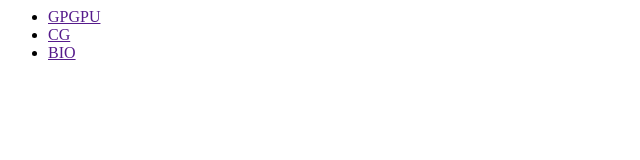
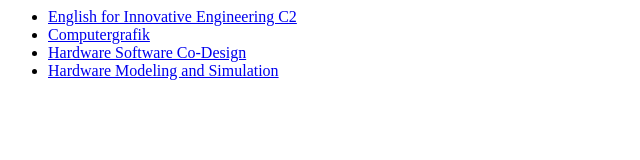
Before and after one commit to Nampuk/nampuk.github.io, a plain HTML site: page index.html in a window 1280 px wide. Shown: the whole page, without its empty margins (0-640 px from the left). Drawn offline with Linux system fonts and the light colour scheme.

Commit message:
neue linkliste

```diff
--- a/index.html
+++ b/index.html
@@ -3,9 +3,10 @@
 <title>Linkliste</title>
 
 <ul>
-    <li> <a href="">GPGPU</a></li>
-    <li> <a href="">CG</a></li>
-    <li> <a href="">BIO</a></li>
+    <li> <a href="https://ilias.studium.kit.edu/ilias.php?baseClass=ilrepositorygui&ref_id=2204494">English for Innovative Engineering C2</a></li>
+    <li> <a href="https://ilias.studium.kit.edu/ilias.php?baseClass=ilrepositorygui&ref_id=2792094">Computergrafik</a></li>
+    <li> <a href="https://ilias.studium.kit.edu/ilias.php?baseClass=ilrepositorygui&ref_id=2758195">Hardware Software Co-Design</a></li>
+    <li> <a href="https://ilias.studium.kit.edu/ilias.php?baseClass=ilrepositorygui&ref_id=2758192">Hardware Modeling and Simulation</a></li>
 </ul>
 
 </html>
```
